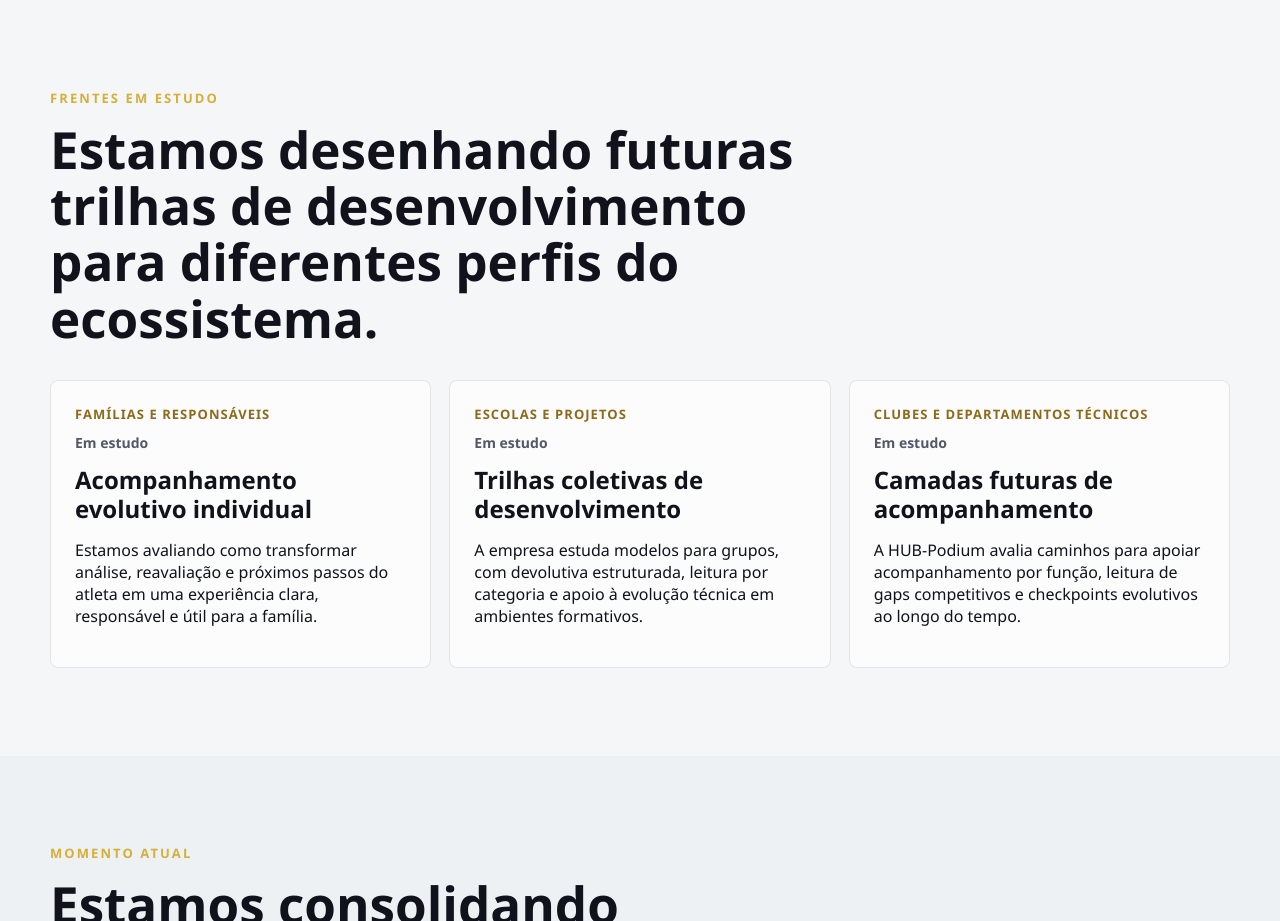
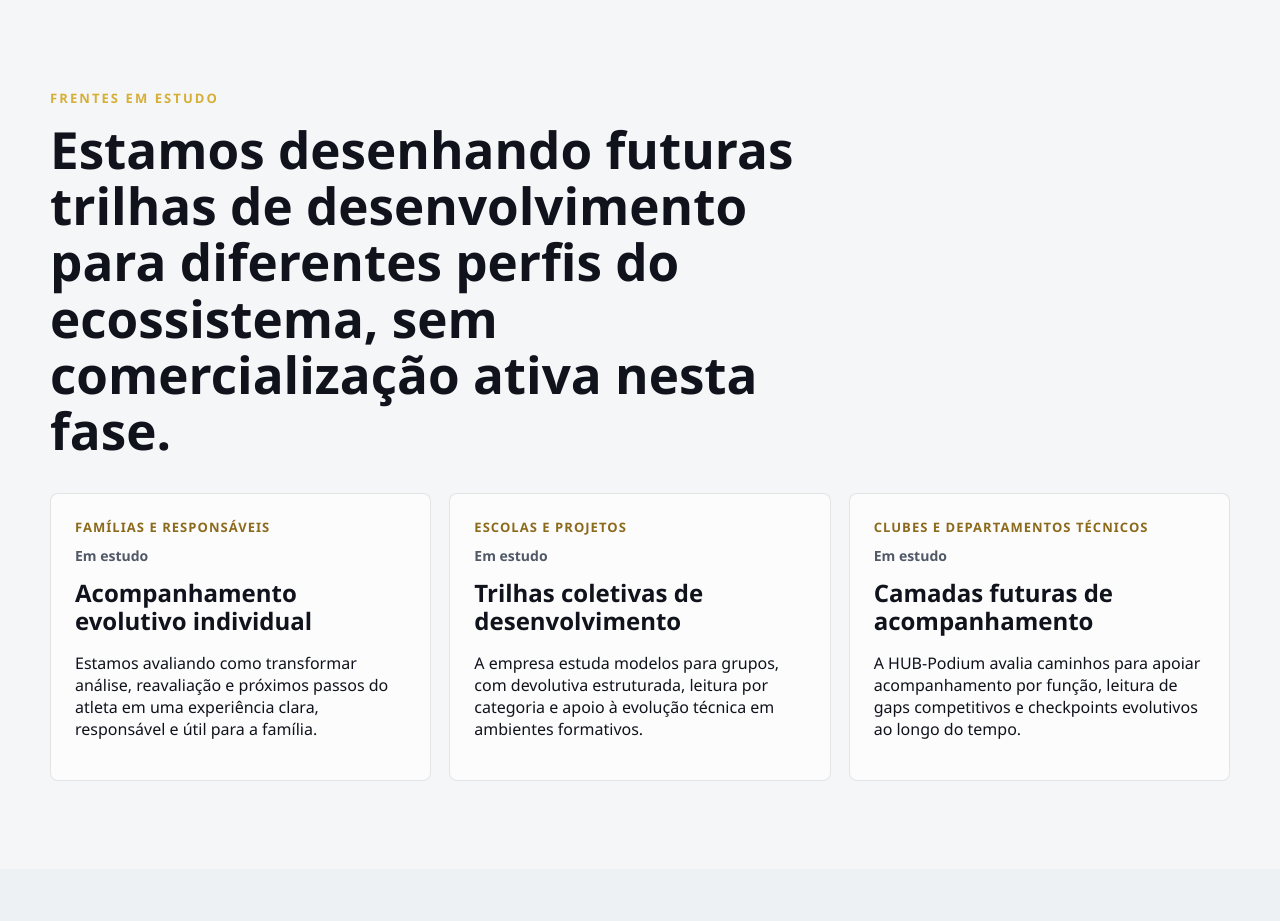
Before and after one commit to CTOHUBPODIUM/hub-podium-do-zero, a plain HTML site: page landing-page/index.html in a window 1280 px wide. Shown: the part 3580-4501 px from the top of the page. Drawn offline with Linux system fonts and the light colour scheme.

Commit message:
Retry landing page deploy without pricing

```diff
--- a/landing-page/index.html
+++ b/landing-page/index.html
@@ -245,7 +245,7 @@
     <section class="section-shell" id="evolucao">
       <div class="section-header">
         <p class="section-kicker">Frentes em estudo</p>
-        <h2>Estamos desenhando futuras trilhas de desenvolvimento para diferentes perfis do ecossistema.</h2>
+        <h2>Estamos desenhando futuras trilhas de desenvolvimento para diferentes perfis do ecossistema, sem comercialização ativa nesta fase.</h2>
       </div>
 
       <div class="plan-grid">
```
Also changed, not shown: .github/workflows/deploy-landing-page.yml.
